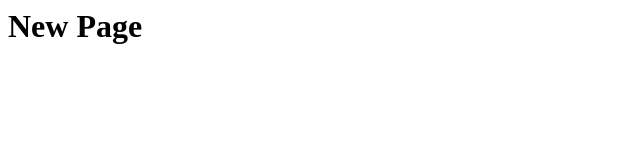
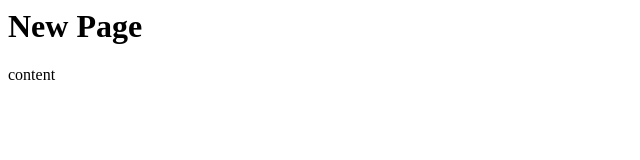
Before and after one commit to skorichok/git_test, a plain HTML site: page web/new.html in a window 1280 px wide. Shown: the full height of the page, 0-640 px from the left. Drawn offline with Linux system fonts and the light colour scheme.

Commit message:
change new page content

```diff
--- a/web/new.html
+++ b/web/new.html
@@ -4,5 +4,6 @@
     </head>
     <body>
         <h1>New Page</h1>
+        <div>content</div>
     </body>
 </html>
```
